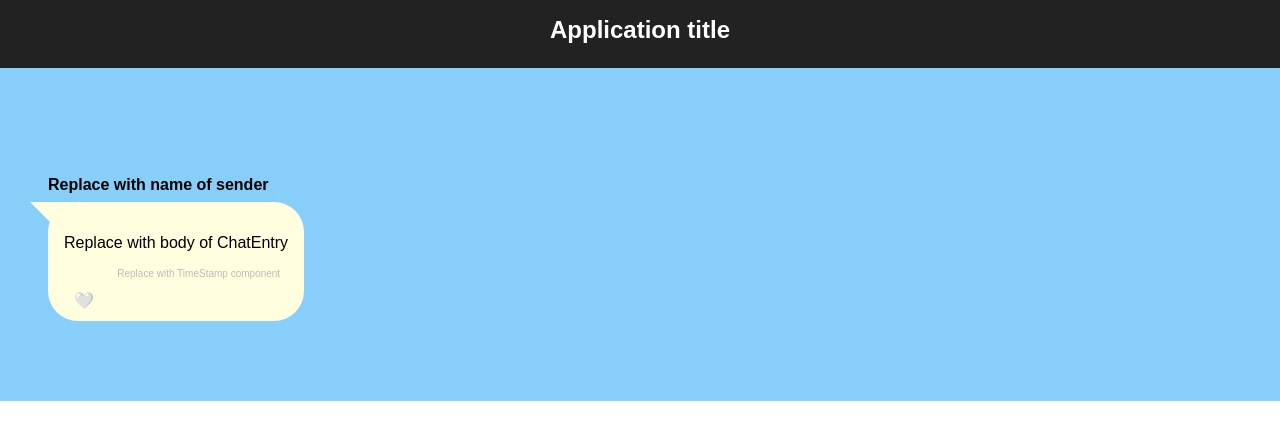
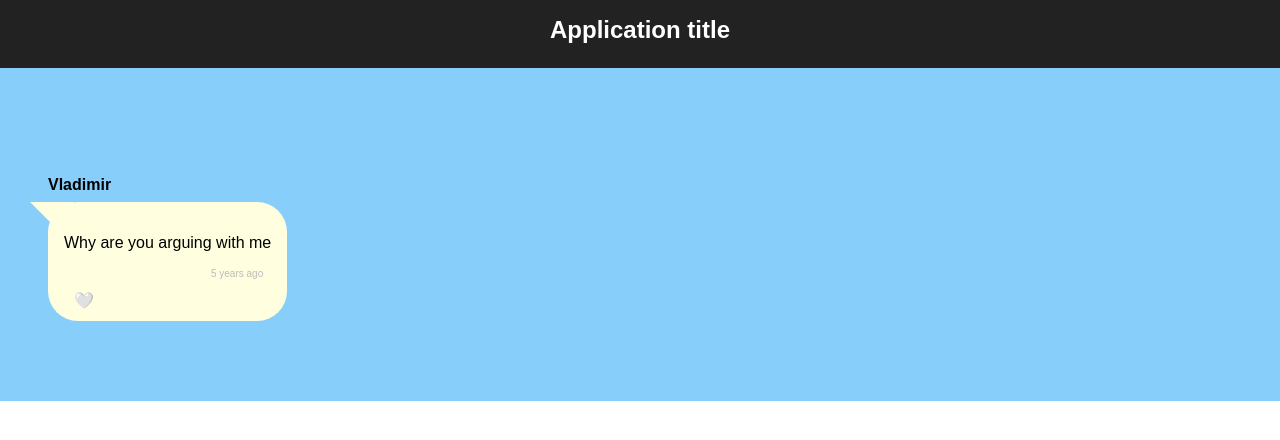
Before and after one commit to azs6189/react-chatlog, a React (Create React App) app: page / in a window 1280 px wide. Shown: the top 440 px of the page. Built offline with nearby package versions, Linux system fonts and the light colour scheme.

Commit message:
accesses necessary props

```diff
--- a/src/components/ChatEntry.js
+++ b/src/components/ChatEntry.js
@@ -1,14 +1,21 @@
 import React from 'react';
 import './ChatEntry.css';
+import './TimeStamp';
 import PropTypes from 'prop-types';
+import TimeStamp from './TimeStamp';
 
 const ChatEntry = (props) => {
 	return (
 		<div className="chat-entry local">
-			<h2 className="entry-name">Replace with name of sender</h2>
+			{/* <h2 className="entry-name">Replace with name of sender</h2> */}
+			<h2 className="entry-name">{props.sender}</h2>
 			<section className="entry-bubble">
-				<p>Replace with body of ChatEntry</p>
-				<p className="entry-time">Replace with TimeStamp component</p>
+				{/* <p>Replace with body of ChatEntry</p> */}
+				<p>{props.body}</p>
+				{/* <p className="entry-time">Replace with TimeStamp component</p> */}
+				<p className="entry-time">
+					<TimeStamp time={props.timeStamp}></TimeStamp>
+				</p>
 				<button className="like">🤍</button>
 			</section>
 		</div>
```
